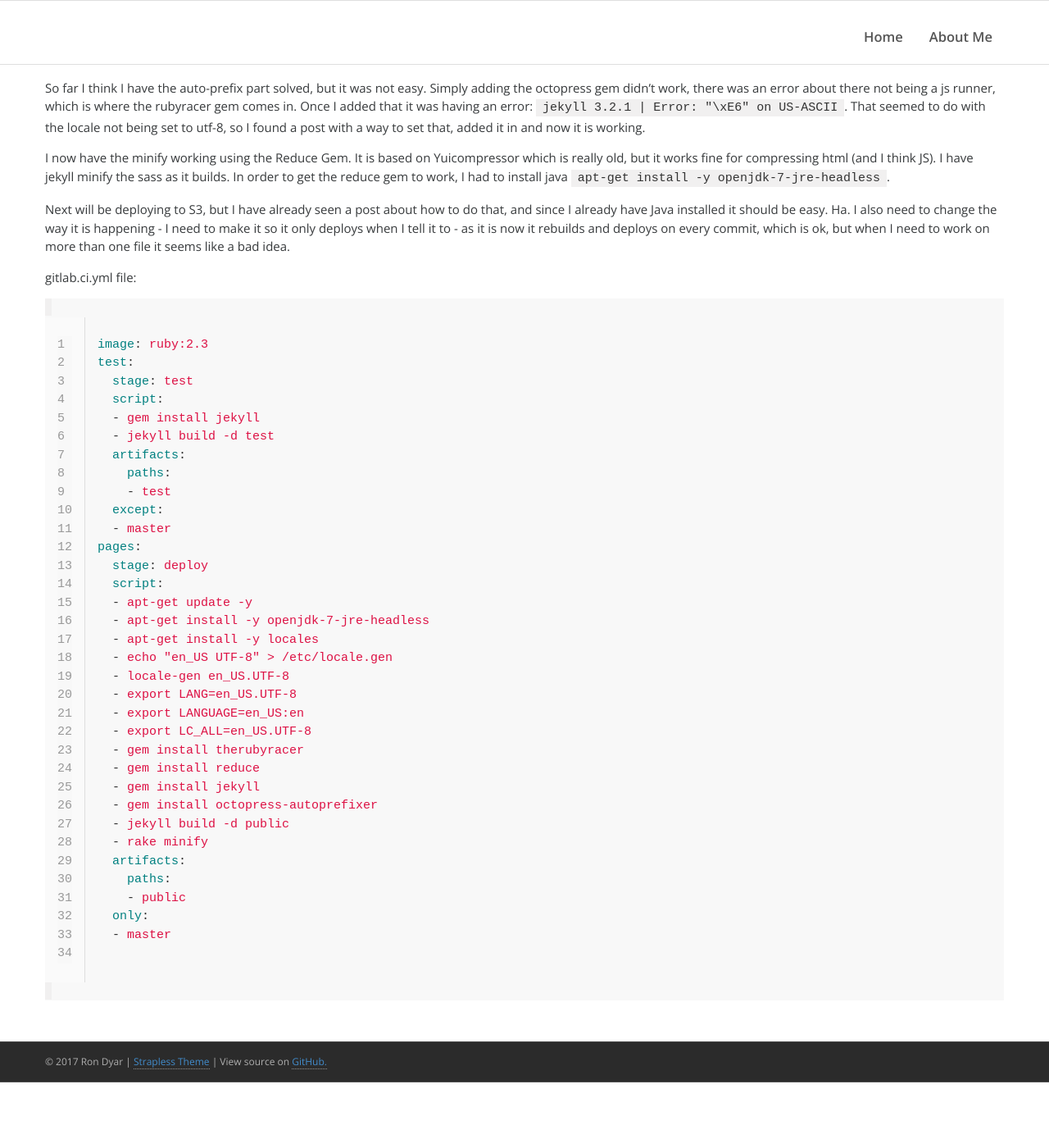
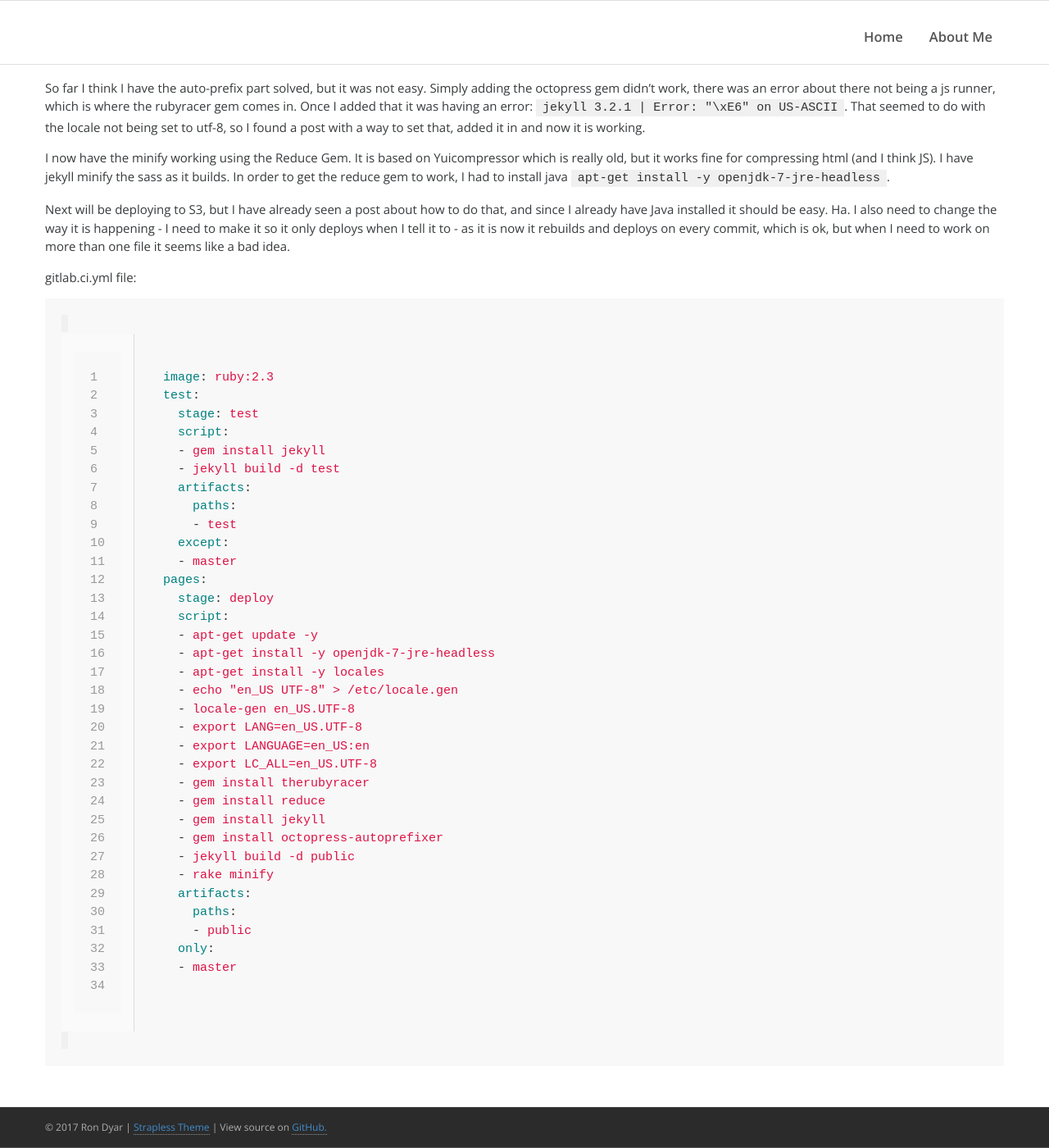
Before and after one commit to rdyar/rdyar.github.io, a Jekyll site: the page built from _posts/2016-10-02-gitlab-ci-deployment.md, in a window 1280 px wide and 1400 px high, scrolled down 430 px. Shown: the whole window at 82% size. Built offline with Jekyll 4.4.1, drawn with Linux system fonts in a browser that asks for light colours; before the commit the page ends 1750 px from its top, so only the background shows below that.

Commit message:
Update highlighting.scss

```diff
--- a/_sass/highlighting.scss
+++ b/_sass/highlighting.scss
@@ -20,11 +20,11 @@ code {color: #333;
     padding:2px 8px;}
 .code {color: #333;
     background: #f8f8f8;}
-pre {
+pre {padding: 20px;
   overflow: auto;
  position: relative;
  background: #f8f8f8; }
-.highlight  { background: #f8f8f8; }
+.highlight  { background: #f1f1f1; }
 .highlight .c { color: #999988; font-style: italic } /* Comment */
 .highlight .err { color: #a61717; background-color: #e3d2d2 } /* Error */
 .highlight .k { font-weight: bold } /* Keyword */
```
